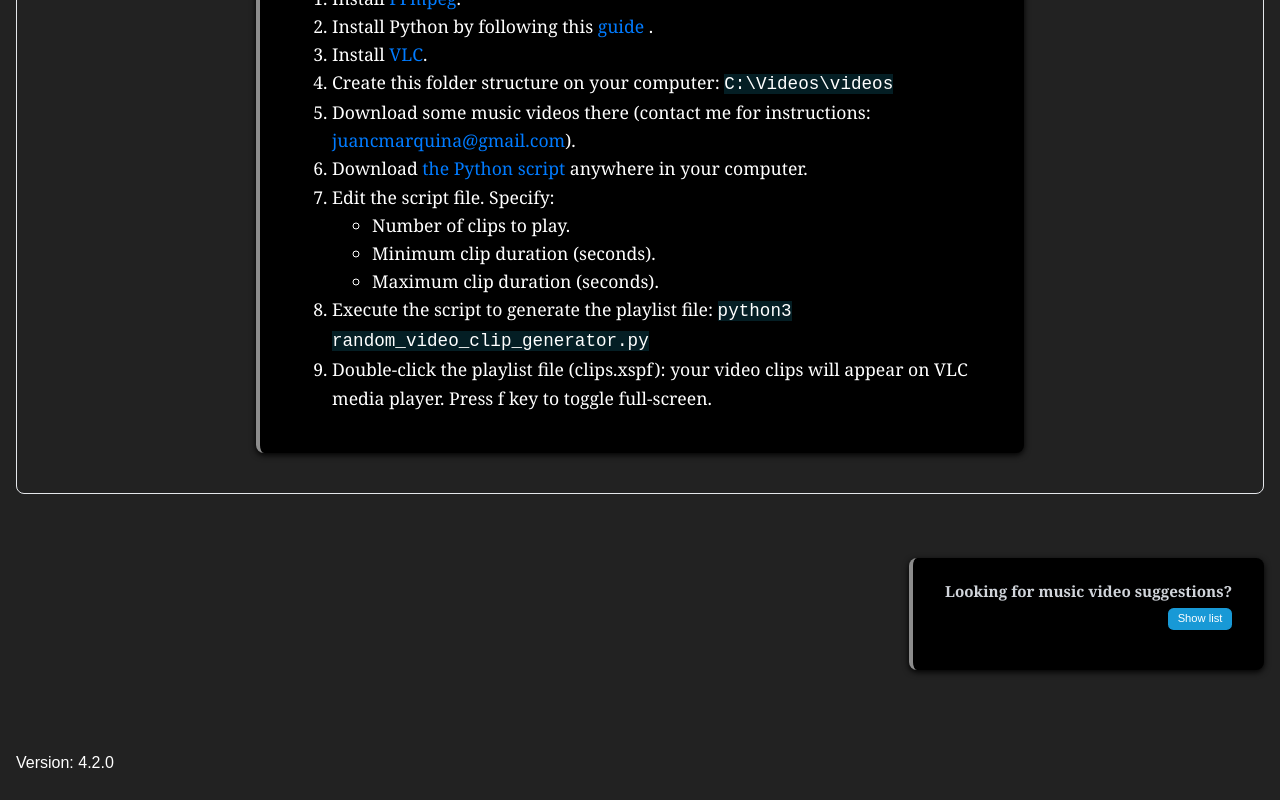
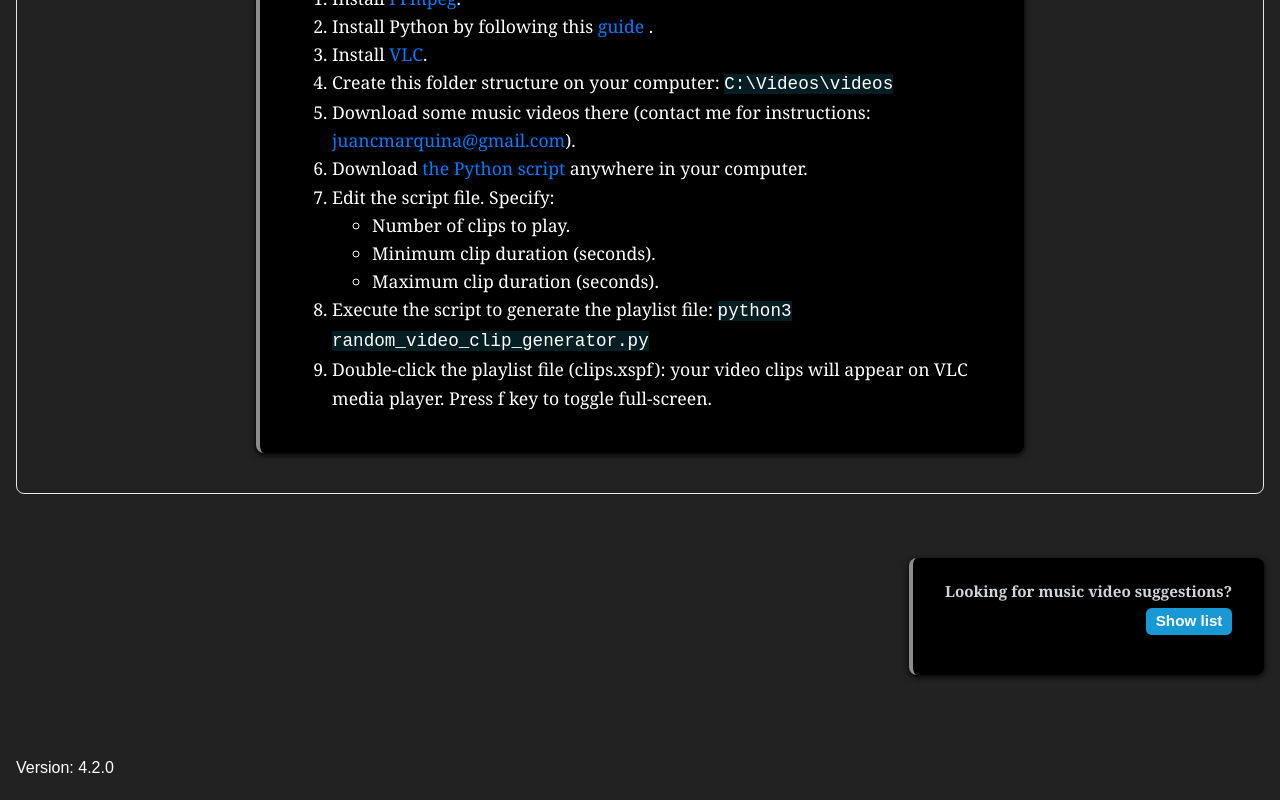
Before and after one commit to marq4/RandomVideoClipGenerator-Streamer, a plain HTML site: page CloudService/index.html in a window 1280 px wide. Shown: the part 516-1316 px from the top of the page. Drawn offline with nearby package versions, Linux system fonts and the light colour scheme; no server answers.

Commit message:
Show list button CSS.

```diff
--- a/CloudService/styles.css
+++ b/CloudService/styles.css
@@ -489,9 +489,9 @@ img {
 
 #load-suggested-music-video-list-button {
   text-transform: none;
-  font-size: 0.7rem;
+  font-size: 0.95rem;
   padding: 0.3rem 0.6rem;
-  font-weight: 500;
+  font-weight: 600;
   letter-spacing: normal;
   border-radius: 0.35rem;
 }
```
